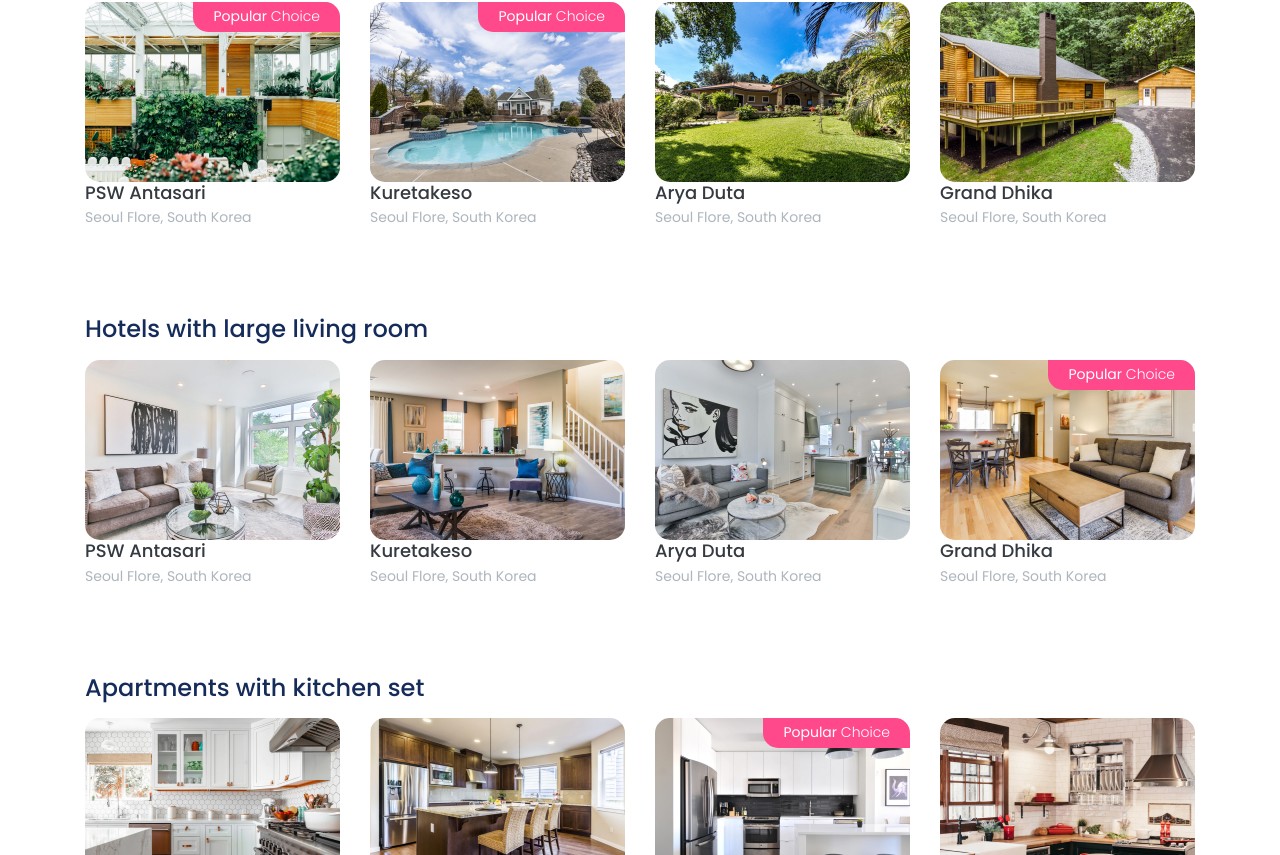
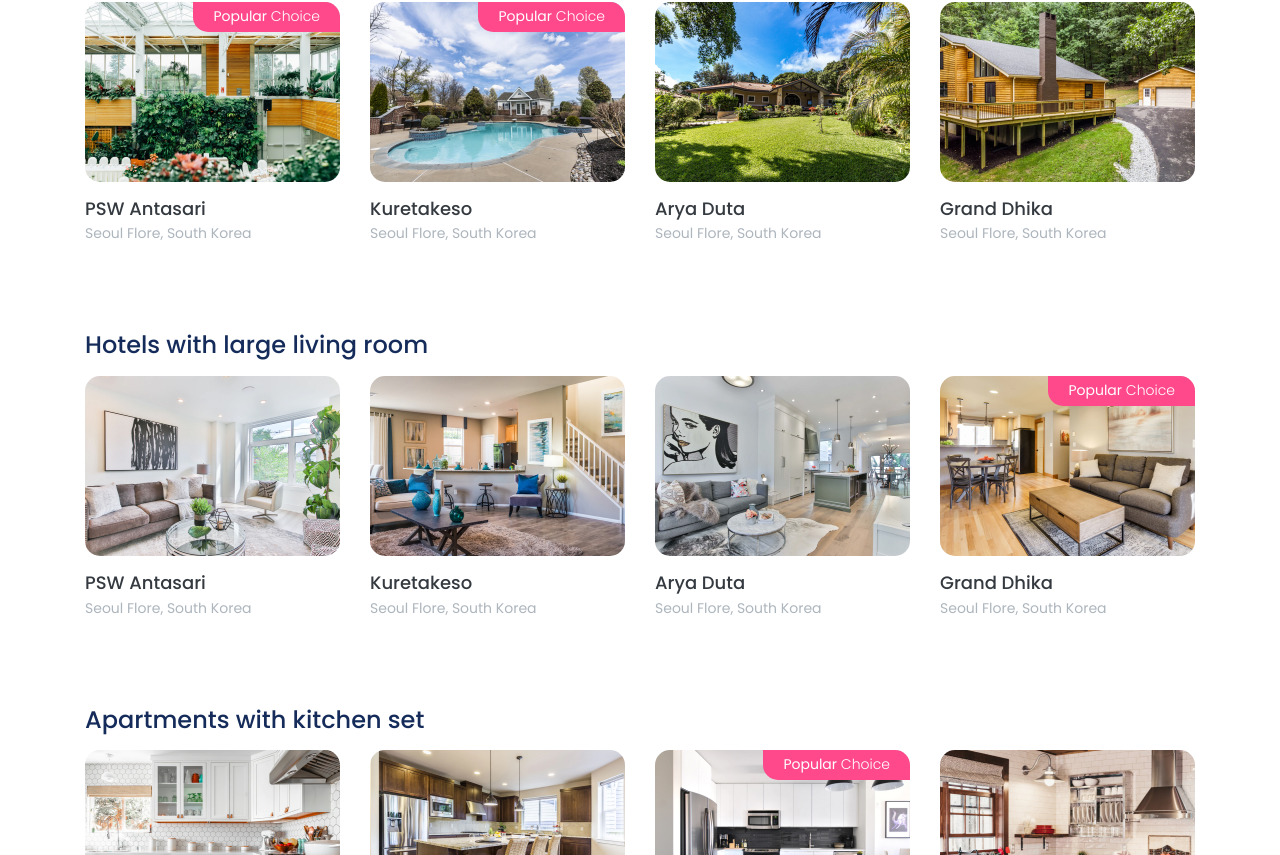
Before and after one commit to arsyalafifan/mern_hotelweb, a React (Create React App) app: page / in a window 1280 px wide. Shown: the part 1245-2100 px from the top of the page. Built offline with nearby package versions, Linux system fonts and the light colour scheme.

Commit message:
Update Categories.js

```diff
--- a/src/parts/Categories.js
+++ b/src/parts/Categories.js
@@ -26,7 +26,7 @@ export default function Categories({ data }) {
                                     <figure className="img-wrapper" style={{ height: 180 }}>
                                         <img src={item.imageUrl} alt={item.name} className="img-cover" />
                                     </figure>
-                                    <div className="meta-wrapper">
+                                    <div className="meta-wrapper mt-3">
                                         <Button type="link" href={`/properties/${item._id}`} className="stretched-link d-block text-gray-800">
                                             <h5 className="h4">
                                                 {item.name}
```
